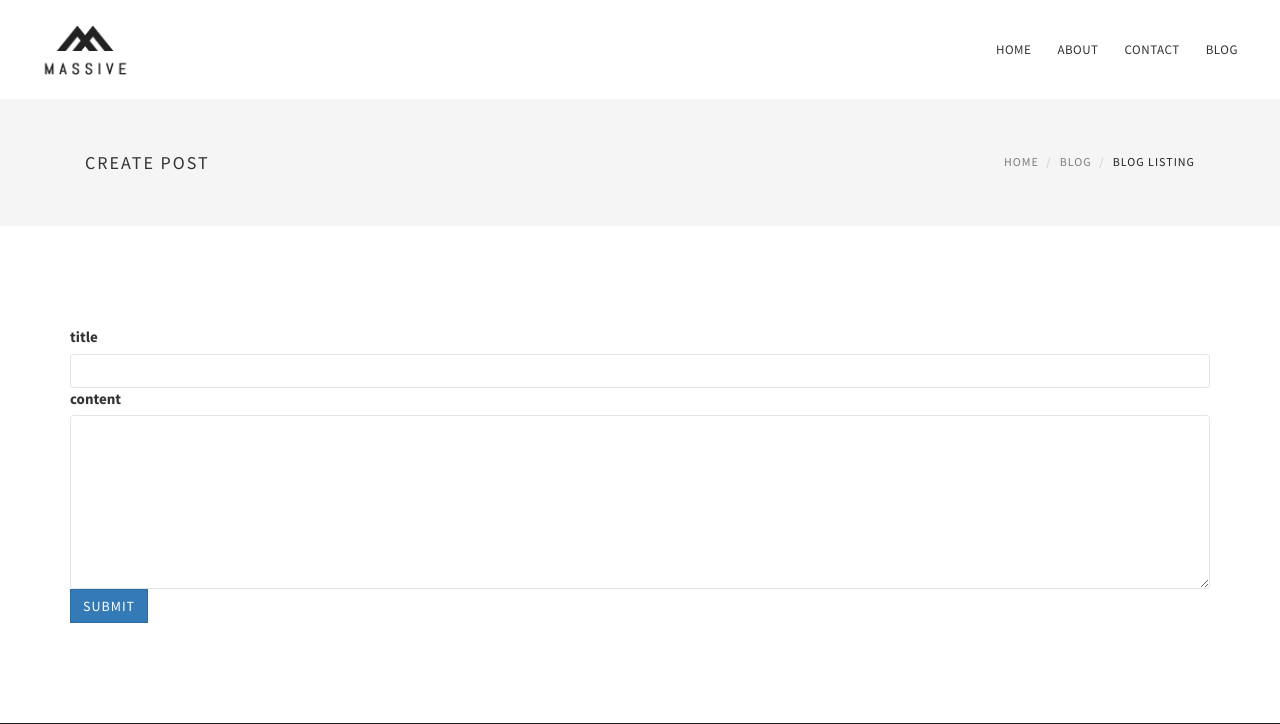
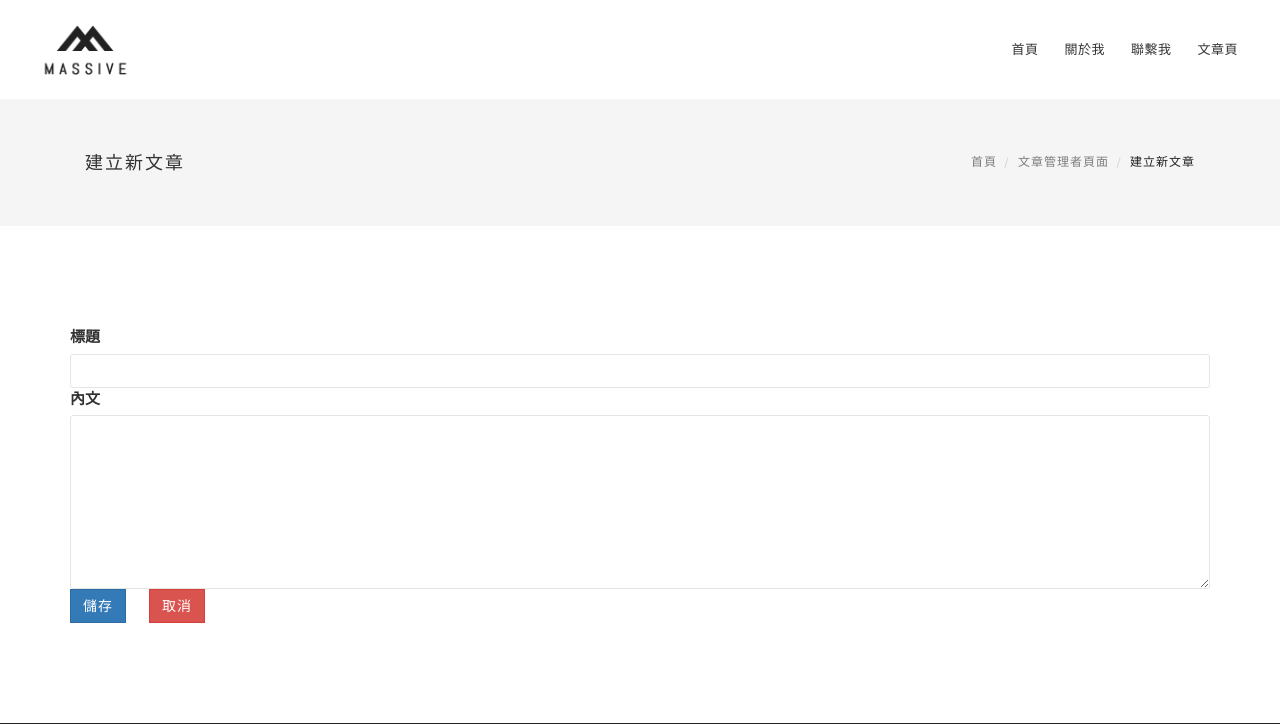
Before and after one commit to danny79111949/blog, a Laravel app: page /posts/create in a window 1280 px wide. Shown: the top 724 px of the page. Run offline with Laravel 8, Linux system fonts and the light colour scheme; style sheets or scripts are compiled from the project's sources; some libraries are stand-ins or nearby versions.

Commit message:
新增管理者頁面，修改麵包削語言

```diff
--- a/app/Http/Controllers/PostController.php
+++ b/app/Http/Controllers/PostController.php
@@ -7,6 +7,11 @@ use App\Post;
 
 class PostController extends Controller
 {
+    public function admin()
+    {
+        $posts = Post::all();
+        return view('posts.admin',['posts'=>$posts]);
+    }
     public function index()
     {
         $posts = Post::all();
--- a/resources/views/layouts/header.blade.php
+++ b/resources/views/layouts/header.blade.php
@@ -25,16 +25,16 @@
 
                 <ul class="menuzord-menu menuzord-right c-nav_s-standard">
                     <li class="@if(request()->is('/')) active @endif">
-                        <a href="/">Home</a>
+                        <a href="/">首頁</a>
                     </li>
                     <li class="@if(request()->is('about')) active @endif">
-                        <a href="/about">About</a>
+                        <a href="/about">關於我</a>
                     </li>
                     <li class="@if(request()->is('contact')) active @endif">
-                        <a href="/contact">Contact</a>
+                        <a href="/contact">聯繫我</a>
                     </li>
                     <li class="@if(request()->is('posts')) active @endif">
-                        <a href="/posts">Blog</a>
+                        <a href="/posts">文章頁</a>
                     </li>
 
                 </ul>
--- a/resources/views/posts/create.blade.php
+++ b/resources/views/posts/create.blade.php
@@ -5,13 +5,13 @@
     <div class="container">
         <div class="row">
             <div class="col-md-12">
-                <h4 class="text-uppercase">Create Post</h4>
+                <h4 class="text-uppercase">建立新文章</h4>
                 <ol class="breadcrumb">
-                    <li><a href="#">Home</a>
+                    <li><a href="/">首頁</a>
                     </li>
-                    <li class="active"><a href="#">Blog</a>
+                    <li ><a href="/posts/admin">文章管理者頁面</a>
                     </li>
-                    <li class="active">Blog Listing</li>
+                    <li class="active">建立新文章</li>
                 </ol>
             </div>
         </div>
@@ -25,14 +25,15 @@
         <form method="POST" action="/posts">
             @csrf
             <div class="from-group">
-                <label>title</label>
+                <label>標題</label>
                 <input type="text" name="title" class="form-control"/>
             </div>
             <div class="from-group">
-                <label>content</label>
+                <label>內文</label>
                 <textarea class="form-control" name="content" rows="8" cols="80"></textarea>
             </div>
-            <button type="submit" class="btn btn-primary">submit</button>
+            <button type="submit" class="btn btn-primary">儲存</button>
+            <button type="button" class="btn btn-danger" onclick="window.history.back()">取消</button>
         </form>
     </div>
 </div>
--- a/resources/views/posts/index.blade.php
+++ b/resources/views/posts/index.blade.php
@@ -5,7 +5,7 @@
     <div class="container">
         <div class="row">
             <div class="col-md-12">
-                <h4 class="text-uppercase">Blog Listing</h4>
+                <h4 class="text-uppercase">文章列表</h4>
                 <ol class="breadcrumb">
                     <li><a href="#">Home</a>
                     </li>
@@ -92,7 +92,7 @@
                     <div class="full-width avatar">
                         <img src="/assets/img/post/avatar.jpg" alt="" />
                     </div>
-                    <p>Persuaded to return to the shoemaker's shop, young Edward struggled on till three years of his wretched apprenticeship had passed over.</p>
+                    <p>Persuaded to return to the shoemaker '\''s shop, young Edward struggled on till three years of his wretched apprenticeship had passed over.</p>
 
                     <span class="">- Nelson Leonard</span>
                 </div>
--- a/routes/web.php
+++ b/routes/web.php
@@ -23,6 +23,8 @@ Route::get('/contact', function () {
     return view('contact');
 });
 
+Route::get('/posts/admin','PostController@admin');
+
 Route::get('/posts/create','PostController@create');
 Route::post('/posts','PostController@store');
 Route::get('/posts/{post}','PostController@show');
```
Also changed, not shown: resources/views/posts/admin.blade.php (added, +36 -0 lines).
